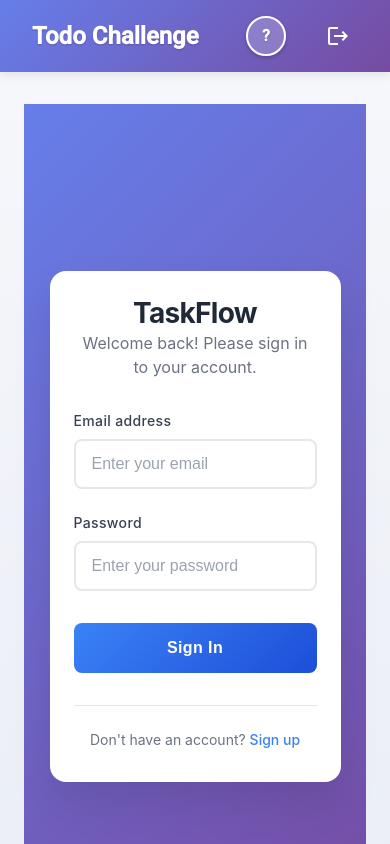
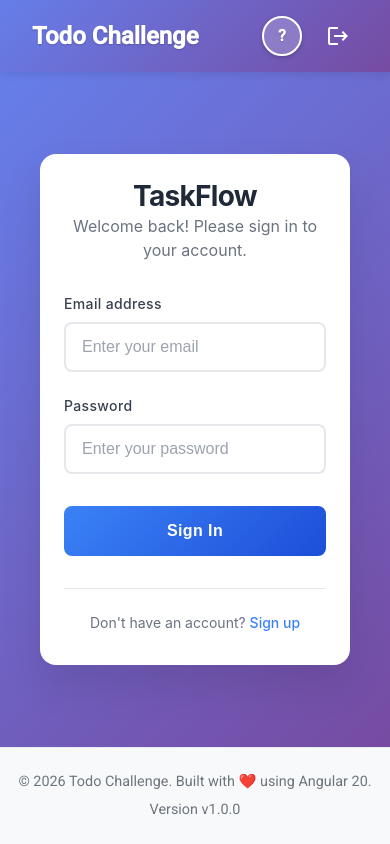
Before and after one commit to cadolfocastro/todo-challenge, an Angular app: page /login in a window 390 px wide. Shown: the top 844 px of the page. Built offline with nearby package versions, Linux system fonts and the light colour scheme; no server answers.

Commit message:
feat: update deployment script and enhance layout responsiveness

```diff
--- a/package.json
+++ b/package.json
@@ -7,7 +7,7 @@
     "build": "ng build",
     "watch": "ng build --watch --configuration development",
     "test": "ng test",
-    "deploy": "firebase deploy --only hosting",
+    "deploy": "npm run build && firebase deploy --only hosting",
     "setup": "node scripts/setup.js"
   },
   "prettier": {
--- a/src/app/features/auth/pages/login/login.css
+++ b/src/app/features/auth/pages/login/login.css
@@ -1,12 +1,7 @@
-/* LOGIN PAGE - Modern SaaS Design */
-:host {
-  display: block;
-  min-height: 100vh;
-}
 
 /* FONDO ELEGANTE */
 .login-wrapper {
-  min-height: 100vh;
+  height: 100%;
   background: linear-gradient(135deg, #667eea 0%, #764ba2 100%);
   display: flex;
   align-items: center;
--- a/src/app/features/tasks/components/task-column/task-column.css
+++ b/src/app/features/tasks/components/task-column/task-column.css
@@ -1,6 +1,7 @@
 /* COLUMNAS - Estilo profesional tipo Jira */
 .column {
-  min-height: 500px;
+  height: 100%;
+  overflow-y: auto;
   width: 320px;
   background: #ffffff;
   padding: 20px;
--- a/src/app/features/tasks/pages/task-list/task-list.css
+++ b/src/app/features/tasks/pages/task-list/task-list.css
@@ -1,4 +1,10 @@
-/* BOARD - Layout general moderno tipo Kanban */
+:host {
+  padding: 1rem 0;
+  display: flex;
+  flex-direction: column;
+  height: 100%;
+}
+
 .board {
   display: flex;
   justify-content: center;
@@ -7,6 +13,37 @@
   flex-wrap: nowrap;
   overflow: hidden;
   overflow-x: auto;
+  height: 100%;
+  scrollbar-width: thin;
+  scrollbar-color: #fafafa;
+}
+
+/* Chromium: scrollbar sin fondo ni flechas */
+.board::-webkit-scrollbar {
+  height: 4px;
+}
+
+.board::-webkit-scrollbar-track {
+  background: transparent;
+  border: none;
+  box-shadow: none;
+}
+
+.board::-webkit-scrollbar-track-piece {
+  background: transparent;
+}
+
+.board::-webkit-scrollbar-corner {
+  background: transparent;
+}
+
+.board::-webkit-scrollbar-thumb {
+  background: rgba(255, 255, 255, 0.25);
+  border-radius: 4px;
+}
+
+.board::-webkit-scrollbar-button {
+  display: none;
 }
 
 /* Mobile responsive */
@@ -17,27 +54,6 @@
     gap: 15px;
     overflow-x: auto;
     overflow-y: hidden;
-    scrollbar-width: thin;
-    scrollbar-color: #667eea #f1f1f1;
-    height: calc(100% - 2rem) ;
-  }
-
-  .board::-webkit-scrollbar {
-    height: 8px;
-  }
-
-  .board::-webkit-scrollbar-track {
-    background: #f1f1f1;
-    border-radius: 4px;
-  }
-
-  .board::-webkit-scrollbar-thumb {
-    background: #667eea;
-    border-radius: 4px;
-  }
-
-  .board::-webkit-scrollbar-thumb:hover {
-    background: #5a6fd8;
   }
 }
 
--- a/src/app/layout/layout/layout.css
+++ b/src/app/layout/layout/layout.css
@@ -1,12 +1,4 @@
 .main-content {
-  height: 100%;
-  padding: 2rem 1.5rem;
-  width: 100vw;
   background: linear-gradient(180deg, #f6f7fb 0%, #e9edf5 100%);
+  height: calc(100vh - 72px - 97px);
 }
-
-.container {
-  display: grid;
-  grid-template-rows: auto 1fr auto;
-  height: 100dvh;
-}
--- a/src/app/layout/layout/layout.html
+++ b/src/app/layout/layout/layout.html
@@ -1,4 +1,4 @@
-<div class="container">
+<div>
   <app-nav-bar></app-nav-bar>
   <main class="main-content">
     <router-outlet></router-outlet>
--- a/src/app/layout/nav-bar/nav-bar.css
+++ b/src/app/layout/nav-bar/nav-bar.css
@@ -49,6 +49,12 @@
   font-size: 1rem;
 }
 
+@media (max-width: 600px) {
+  .user-name {
+    display: none;
+  }
+}
+
 .logout-btn {
   color: white;
   transition: transform 0.2s ease;
```
